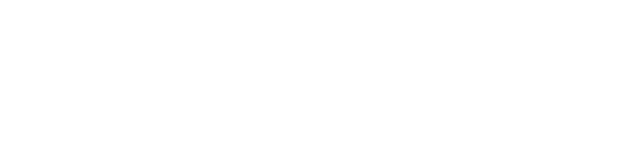
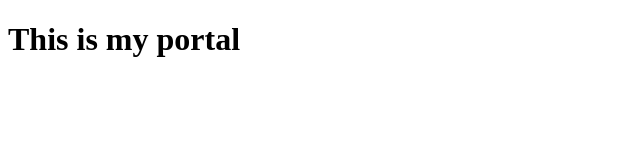
Before and after one commit to Emika1201/des157a, a plain HTML site: page index.html in a window 1280 px wide. Shown: the whole page, without its empty margins (0-640 px from the left). Drawn offline with Linux system fonts and the light colour scheme.

Commit message:
first commit

```diff
--- a/index.html
+++ b/index.html
@@ -6,7 +6,7 @@
     <meta name="viewport" content="width=device-width, initial-scale=1.0">
     <title>DES 157A</title>
 </head>
-    <body>
-
-    </body>
-    </html>
+<body>
+        <h1> This is my portal</h1>
+</body>
+</html>
```
